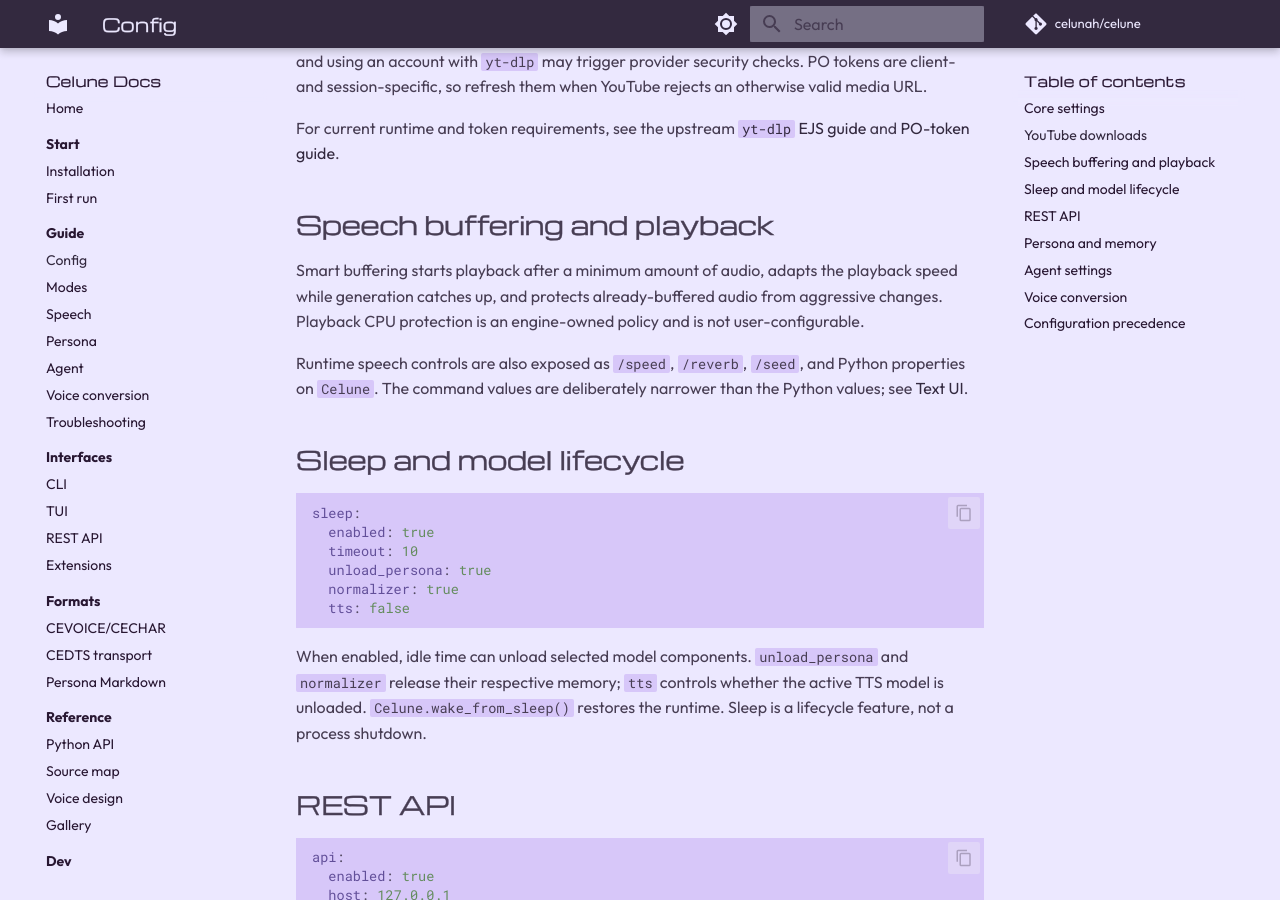
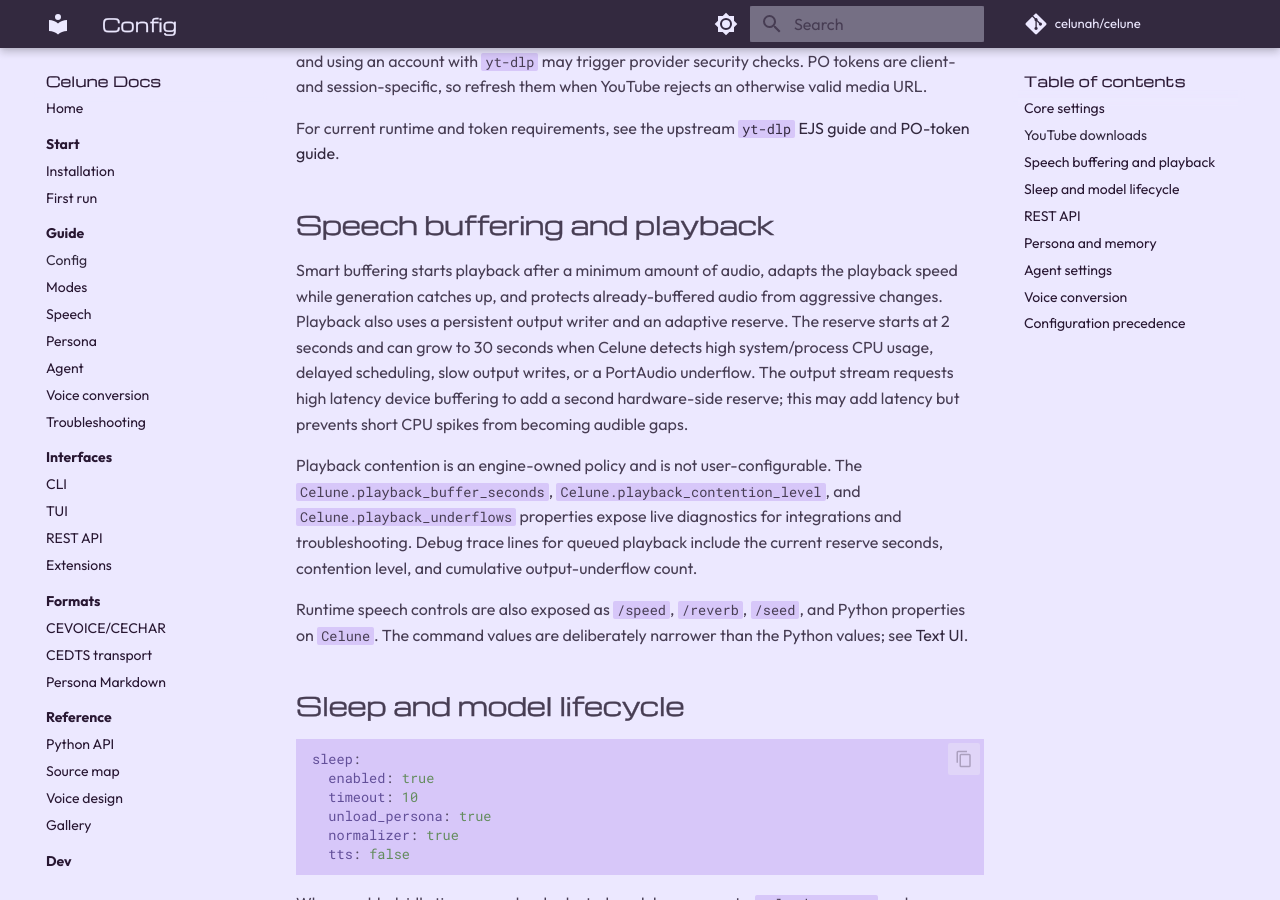
Before and after one commit to celunah/celune, an MkDocs documentation site: the page built from docs/user-guide/configuration.md, in a window 1280 px wide and 900 px high, scrolled down 2434 px. Built offline with MkDocs 1.6.1 and Material for MkDocs 9.7.7, drawn with Linux system fonts in a browser that asks for light colours; comment, search, counter and statistics services are not loaded.

Commit message:
docs(audio): document playback reserve diagnostics

```diff
--- a/docs/user-guide/configuration.md
+++ b/docs/user-guide/configuration.md
@@ -85,8 +85,19 @@
 
 Smart buffering starts playback after a minimum amount of audio, adapts the
 playback speed while generation catches up, and protects already-buffered audio
-from aggressive changes. Playback CPU protection is an engine-owned policy and
-is not user-configurable.
+from aggressive changes. Playback also uses a persistent output writer and an
+adaptive reserve. The reserve starts at 2 seconds and can grow to 30 seconds
+when Celune detects high system/process CPU usage, delayed scheduling, slow
+output writes, or a PortAudio underflow. The output stream requests high
+latency device buffering to add a second hardware-side reserve; this may add
+latency but prevents short CPU spikes from becoming audible gaps.
+
+Playback contention is an engine-owned policy and is not user-configurable.
+The `Celune.playback_buffer_seconds`, `Celune.playback_contention_level`, and
+`Celune.playback_underflows` properties expose live diagnostics for integrations
+and troubleshooting.
+Debug trace lines for queued playback include the current reserve seconds,
+contention level, and cumulative output-underflow count.
 
 Runtime speech controls are also exposed as `/speed`, `/reverb`, `/seed`, and
 Python properties on `Celune`. The command values are deliberately narrower
```
Also changed, not shown: docs/development/architecture.md (+4 -2 lines), docs/reference/public-api.md (+3 -0 lines).
